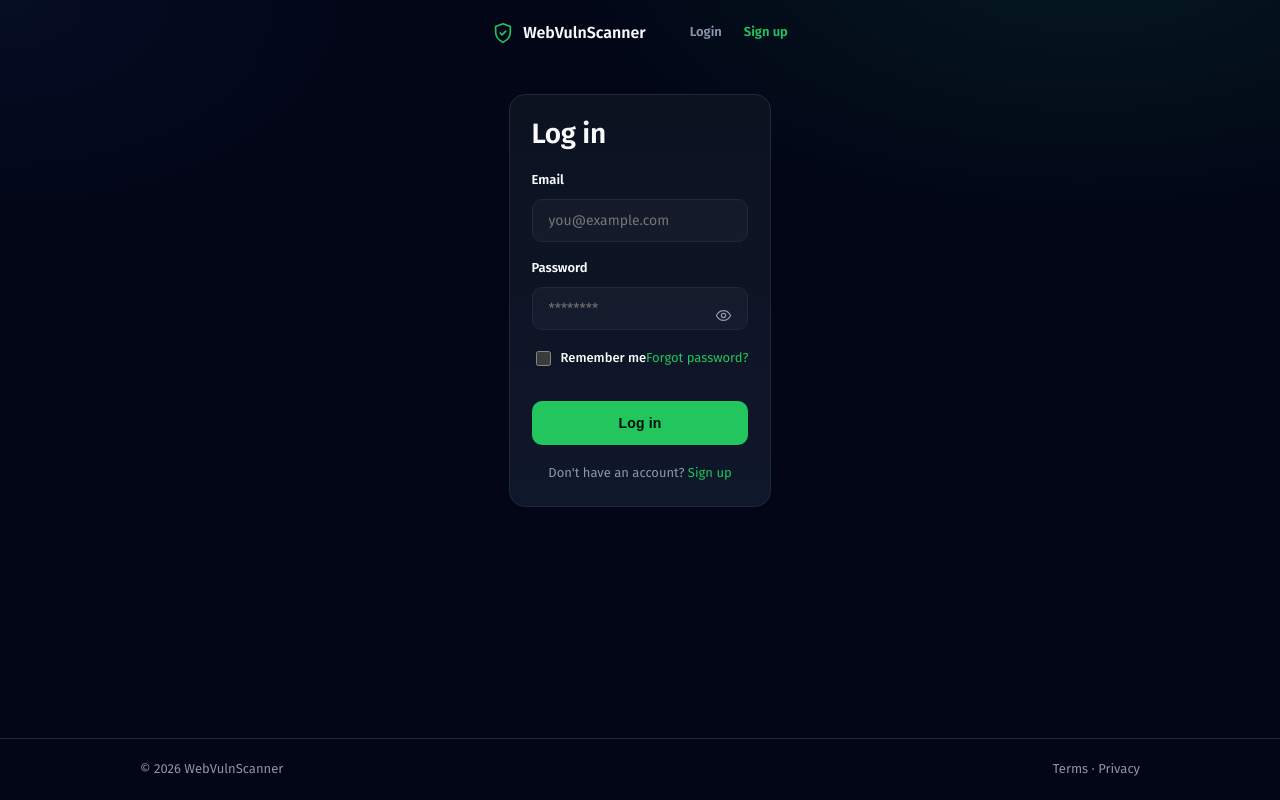
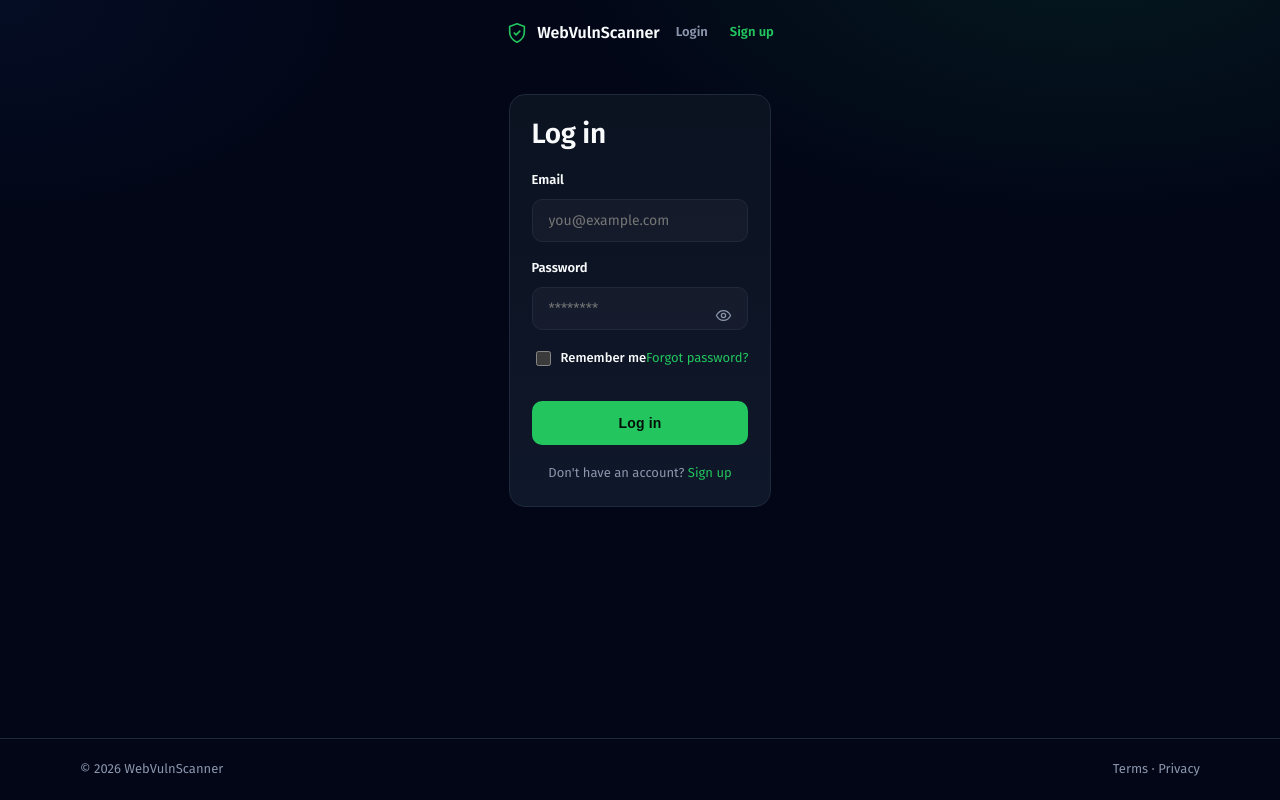
Before and after one commit to Ayomide1450/WebVulnScanner, a Flask app: a page that uses templates/base.html in a window 1280 px wide. Run offline with Flask 3, Linux system fonts and the light colour scheme.

Commit message:
style: widen app container, scale header gutter, fix brand/auth separation
- --container-app: 1040px -> 1200px, reducing unused blank space on wide
  screens (dashboard/billing/org-admin/assets/api-tokens/scan-report all
  inherit this via .wrap, no local overrides existed).
- New --gutter-app: clamp(20px, 4vw, 40px) replaces the flat 20px side
  padding on .topnav/.wrap/.footer-inner - scales up to 32-40px on desktop
  without a dedicated breakpoint, stays at 20px on mobile.
- scan_progress.html's locally hardcoded `.wrap { max-width: 1040px }`
  retokenized onto var(--container-app) so it doesn't drift from the
  shared value.
- .topnav .nav-links: margin-left 28px (fixed floor) -> auto (claims all
  remaining row space). justify-content:space-between kept as the
  baseline. Fixes the anonymous Login/Sign up pair reading as attached to
  the brand instead of a distinct auth block, using the same fix already
  proven necessary for the authenticated many-item nav case. Login stays
  muted, Sign up stays the accent CTA, the 22px Login-to-Signup gap is
  untouched, and the existing max-width:640px override (brand top, nav
  below) is unaffected.

Full suite: 802 passed. Targeted responsive/consistency/accessibility
tests: 129 passed.

Co-Authored-By: Claude Sonnet 5 <noreply@anthropic.com>
Claude-Session: https://claude.ai/code/session_01Se7qvN4NXvDvyLk3jKgarh

```diff
--- a/templates/base.html
+++ b/templates/base.html
@@ -43,8 +43,13 @@
        page-local one-off max-width. */
     --container-auth: 440px;
     --container-form: 760px;
-    --container-app: 1040px;
+    --container-app: 1200px;
     --container-marketing: 1180px;
+    /* App-shell horizontal gutter (navbar/content/footer) - scales from
+       20px on narrow/mobile viewports up to 40px on wide desktop, rather
+       than a fixed 20px that reads as cramped once --container-app grew.
+       clamp() covers the whole range without a dedicated breakpoint. */
+    --gutter-app: clamp(20px, 4vw, 40px);
     /* Documentation-only (Phase 7 / D-01) - CSS media queries cannot consume
        a custom property, so the literal 430px in the @media rule below the
        .mobile-record-cards block is the single authoritative copy. This
@@ -280,22 +285,25 @@
   a.back:hover { text-decoration:underline; }
 
   /* Top nav */
-  /* justify-content:space-between pushes .nav-links to the far right at
-     desktop widths, so gap here only governs the wrapped/narrow case (see
-     the max-width:640px override below) - the desktop brand-to-menu
-     distance is set explicitly via .nav-links margin-left instead, since
-     16px read as tighter than the 22px between individual nav-links items
-     themselves (the brand looked like part of the menu, not separate). */
-  .topnav { max-width: var(--container-app); margin: 0 auto; padding: 20px 20px 0; display:flex; justify-content:space-between; align-items:center; gap:16px; flex-wrap:wrap; }
+  /* justify-content:space-between is kept as the baseline so brand and
+     nav occupy opposite ends of the row (and so the row still behaves
+     sensibly if flex-wrap ever puts more than these two items in play);
+     the actual desktop brand-to-menu distance is guaranteed by
+     .nav-links' own margin-left:auto below - gap here only governs the
+     wrapped/narrow case (see the max-width:640px override below). */
+  .topnav { max-width: var(--container-app); margin: 0 auto; padding: 20px var(--gutter-app) 0; display:flex; justify-content:space-between; align-items:center; gap:16px; flex-wrap:wrap; }
   .topnav .brand-link { color: var(--text); text-decoration:none; font-weight:600; font-size:16px; display:flex; align-items:center; gap:9px; }
   .topnav .brand-link .icon { color: var(--accent); width:22px; height:22px; }
-  /* margin-left guarantees a floor on the brand-to-menu distance -
-     justify-content:space-between alone wasn't enough: with this many nav
-     items the row is nearly full-width already, so its "space between"
-     collapsed down to the bare 16px flex `gap`, tighter than the 22px
-     between individual links and reading like the brand was part of the
-     menu rather than a separate element. */
-  .topnav .nav-links { display:flex; gap:22px; align-items:center; flex-wrap:wrap; margin-left: 28px; }
+  /* margin-left:auto claims all remaining row space for the gap in front
+     of .nav-links (stronger than a fixed floor) - justify-content:
+     space-between alone wasn't reliable: with many nav items the row
+     nears full width and "space between" can collapse toward the bare
+     16px flex `gap`, tighter than the 22px between individual links, so
+     the brand read as part of the menu rather than a separate element.
+     Also the fix for the same drift on the anonymous Login/Sign up pair,
+     which otherwise sat close enough to the brand to read as attached to
+     it instead of as a distinct authentication block. */
+  .topnav .nav-links { display:flex; gap:22px; align-items:center; flex-wrap:wrap; margin-left: auto; }
   .topnav .nav-links a { color: var(--muted); text-decoration:none; font-size: 13px; font-weight:600; transition: color 150ms ease; }
   .topnav .nav-links a:hover { color: var(--text); }
   .topnav .nav-links a.cta-link { color: var(--accent); }
@@ -313,10 +321,10 @@
     .topnav .nav-links { margin-left: 0; margin-top: 6px; }
   }
 
-  .wrap { max-width: var(--container-app); margin: 0 auto; padding: var(--space-6) 20px calc(var(--space-7) * 2); }
+  .wrap { max-width: var(--container-app); margin: 0 auto; padding: var(--space-6) var(--gutter-app) calc(var(--space-7) * 2); }
 
   .site-footer { border-top: 1px solid var(--border); margin-top: auto; }
-  .footer-inner { max-width: var(--container-app); margin: 0 auto; padding: 20px; display:flex; justify-content:space-between; align-items:center; gap:16px; flex-wrap:wrap; color: var(--muted); font-size: 13px; }
+  .footer-inner { max-width: var(--container-app); margin: 0 auto; padding: 20px var(--gutter-app); display:flex; justify-content:space-between; align-items:center; gap:16px; flex-wrap:wrap; color: var(--muted); font-size: 13px; }
   .footer-inner a { color: var(--muted); text-decoration:none; }
   .footer-inner a:hover { color: var(--text); }
 </style>
--- a/templates/scan_progress.html
+++ b/templates/scan_progress.html
@@ -25,7 +25,7 @@ the finish review, the verdict, and DESIGN.md.
 {% block title %}Scan in progress - WebVulnScanner{% endblock %}
 {% block head %}
 <style>
-  .wrap { max-width: 1040px; }
+  .wrap { max-width: var(--container-app); }
 
   /* ---- Status bar ------------------------------------------------- */
   .soc-header { display:flex; justify-content:space-between; align-items:flex-end; gap:20px; flex-wrap:wrap; margin-top: 20px; }
```
